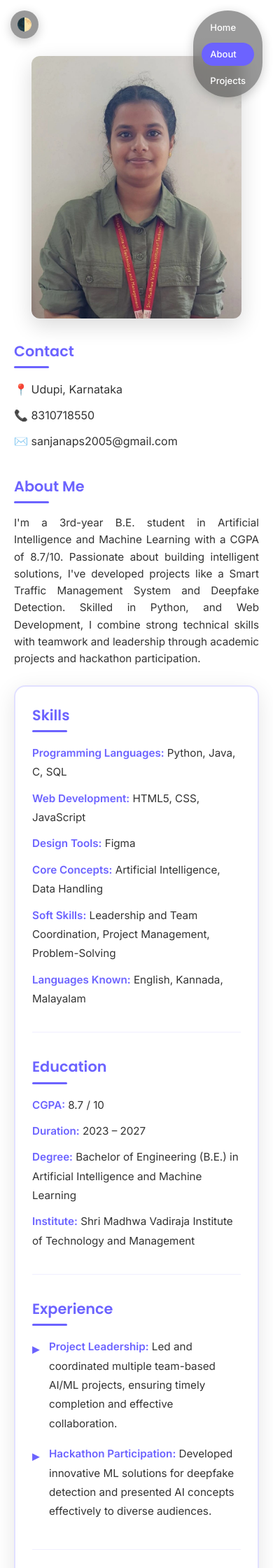
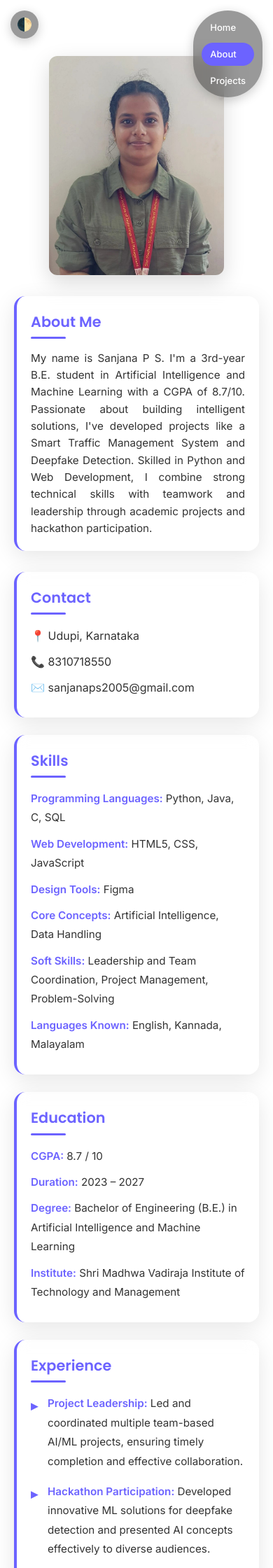
Before and after one commit to sanjana-ps12/Portfolio-, a Flask app: page /about in a window 390 px wide. Shown: the top 2240 px of the page at 70% size. Run offline with Flask 3, Linux system fonts and the light colour scheme.

Commit message:
upd commit

```diff
--- a/app.py
+++ b/app.py
@@ -26,6 +26,10 @@ def p2():
 def p3():
   return render_template('p3.html')
 
+@app.route('/p4')
+def p4():
+  return render_template('p4.html')
+
 
 if __name__ == '__main__':
   app.run(debug = True)
--- a/static/styles.css
+++ b/static/styles.css
@@ -208,19 +208,19 @@ nav a.active {
     padding: 100px 30px 50px;
 }
 
-.about-layout {
+/* Top Section: Image and About Me side by side */
+.about-top-section {
     display: grid;
-    grid-template-columns: 1fr 2fr;
-    gap: 40px;
+    grid-template-columns: auto 1fr;
+    gap: 30px;
     align-items: start;
+    margin-bottom: 30px;
 }
 
 /* Profile Image */
 .profile-image-wrapper {
-    position: sticky;
-    top: 120px;
     display: flex;
-    justify-content: center;
+    justify-content: flex-start;
     align-items: flex-start;
 }
 
@@ -239,67 +239,47 @@ nav a.active {
     box-shadow: 0 15px 40px rgba(108, 99, 255, 0.3);
 }
 
-/* About Content Wrapper */
-.about-content-wrapper {
-    display: flex;
-    flex-direction: column;
-    gap: 30px;
-}
-
-/* Standalone Info Sections (Contact & About Me) */
-.info-section-standalone {
-    margin-bottom: 0;
-    padding: 0;
-    border: none;
-}
-
-/* Transparent Box with Hover Effect */
-.info-box-transparent {
+/* Frosted Glass Box - Consistent styling for all boxes */
+.frosted-box {
     background: rgba(255, 255, 255, 0.2);
     backdrop-filter: blur(10px);
     -webkit-backdrop-filter: blur(10px);
     border-radius: 16px;
-    padding: 32px;
+    padding: 24px;
     box-shadow: 0 8px 32px rgba(0, 0, 0, 0.1);
-    border: 2px solid rgba(108, 99, 255, 0.2);
+    border-left: 4px solid #6C63FF;
     opacity: 0;
     transform: translateY(30px);
     transition: all 0.4s ease;
 }
 
-.info-box-transparent.visible {
+.frosted-box.visible {
     opacity: 1;
     transform: translateY(0);
 }
 
-.info-box-transparent:hover {
+.frosted-box:hover {
     background: rgba(108, 99, 255, 0.15);
-    border-color: rgba(108, 99, 255, 0.5);
+    border-left-color: #6C63FF;
     box-shadow: 0 12px 40px rgba(108, 99, 255, 0.25);
     transform: translateY(-5px);
 }
 
-[data-theme="dark"] .info-box-transparent {
+[data-theme="dark"] .frosted-box {
     background: rgba(26, 26, 26, 0.2);
-    border-color: rgba(108, 99, 255, 0.3);
+    border-left-color: #6C63FF;
 }
 
-[data-theme="dark"] .info-box-transparent:hover {
+[data-theme="dark"] .frosted-box:hover {
     background: rgba(108, 99, 255, 0.2);
-    border-color: rgba(108, 99, 255, 0.6);
+    border-left-color: #6C63FF;
 }
 
-/* Info Sections */
-.info-section {
-    margin-bottom: 32px;
-    padding-bottom: 24px;
-    border-bottom: 1px solid rgba(108, 99, 255, 0.1);
-}
-
-.info-section:last-child {
-    border-bottom: none;
-    margin-bottom: 0;
-    padding-bottom: 0;
+/* Content Grid: All other sections */
+.about-content-grid {
+    display: grid;
+    grid-template-columns: repeat(auto-fit, minmax(300px, 1fr));
+    gap: 30px;
 }
 
 .section-header {
@@ -436,24 +416,22 @@ nav a.active {
 
 /* Responsive Design for About Page */
 @media (max-width: 968px) {
-    .about-layout {
+    .about-top-section {
         grid-template-columns: 1fr;
         gap: 30px;
     }
 
     .profile-image-wrapper {
-        position: relative;
-        top: 0;
         display: flex;
         justify-content: center;
     }
 
     .profile-image {
-        max-width: 100%;
-        max-width: 300px;
+        max-width: 280px;
     }
 
-    .about-content-wrapper {
+    .about-content-grid {
+        grid-template-columns: 1fr;
         gap: 25px;
     }
 }
@@ -463,8 +441,8 @@ nav a.active {
         padding: 80px 20px 30px;
     }
 
-    .info-box-transparent {
-        padding: 24px;
+    .frosted-box {
+        padding: 20px;
     }
 
     .section-header {
@@ -477,6 +455,10 @@ nav a.active {
     .experience-list,
     .certificates-list {
         font-size: 0.95rem;
+    }
+
+    .profile-image {
+        max-width: 250px;
     }
 }
 
--- a/templates/About.html
+++ b/templates/About.html
@@ -16,16 +16,24 @@
     </nav>
 
     <div class="about-container">
-        <div class="about-layout">
-            <!-- Left Column: Profile Image -->
+        <!-- Top Section: Image and About Me side by side -->
+        <div class="about-top-section">
+            <!-- Profile Image -->
             <div class="profile-image-wrapper">
                 <img src="{{ url_for('static', filename='imag.jpg') }}" alt="Sanjana" class="profile-image">
             </div>
 
-            <!-- Right Column: Content -->
-            <div class="about-content-wrapper">
-                <!-- Contact Section - Outside Box -->
-                <div class="info-section-standalone">
+            <!-- About Me Box -->
+            <div class="frosted-box fade-in">
+                <h3 class="section-header">About Me</h3>
+                <p class="about-text">My name is Sanjana P S. I'm a 3rd-year B.E. student in Artificial Intelligence and Machine Learning with a CGPA of 8.7/10. Passionate about building intelligent solutions, I've developed projects like a Smart Traffic Management System and Deepfake Detection. Skilled in Python and Web Development, I combine strong technical skills with teamwork and leadership through academic projects and hackathon participation.</p>
+            </div>
+        </div>
+
+        <!-- Content Sections: Each in separate frosted boxes -->
+        <div class="about-content-grid">
+            <!-- Contact Box -->
+            <div class="frosted-box fade-in">
                 <h3 class="section-header">Contact</h3>
                 <div class="contact-info">
                     <p>📍 Udupi, Karnataka</p>
@@ -34,16 +42,8 @@
                 </div>
             </div>
 
-                <!-- About Me Section - Outside Box -->
-                <div class="info-section-standalone">
-                    <h3 class="section-header">About Me</h3>
-                    <p class="about-text">I'm a 3rd-year B.E. student in Artificial Intelligence and Machine Learning with a CGPA of 8.7/10. Passionate about building intelligent solutions, I've developed projects like a Smart Traffic Management System and Deepfake Detection. Skilled in Python, and Web Development, I combine strong technical skills with teamwork and leadership through academic projects and hackathon participation.</p>
-                </div>
-
-                <!-- Transparent Box with Skills, Education, Experience, Certificates -->
-                <div class="info-box-transparent fade-in">
-                    <!-- Skills Section -->
-                    <div class="info-section">
+            <!-- Skills Box -->
+            <div class="frosted-box fade-in">
                 <h3 class="section-header">Skills</h3>
                 <div class="skills-content">
                     <p><strong>Programming Languages:</strong> Python, Java, C, SQL</p>
@@ -55,8 +55,8 @@
                 </div>
             </div>
 
-                    <!-- Education Section -->
-                    <div class="info-section">
+            <!-- Education Box -->
+            <div class="frosted-box fade-in">
                 <h3 class="section-header">Education</h3>
                 <div class="education-content">
                     <p><strong>CGPA:</strong> 8.7 / 10</p>
@@ -66,8 +66,8 @@
                 </div>
             </div>
 
-                    <!-- Experience Section -->
-                    <div class="info-section">
+            <!-- Experience Box -->
+            <div class="frosted-box fade-in">
                 <h3 class="section-header">Experience</h3>
                 <ul class="experience-list">
                     <li><strong>Project Leadership:</strong> Led and coordinated multiple team-based AI/ML projects, ensuring timely completion and effective collaboration.</li>
@@ -75,8 +75,8 @@
                 </ul>
             </div>
 
-                    <!-- Certificates & Awards Section -->
-                    <div class="info-section">
+            <!-- Certificates & Awards Box -->
+            <div class="frosted-box fade-in">
                 <h3 class="section-header">Certificates & Awards</h3>
                 <ul class="certificates-list">
                     <li>Responsive Web Development with HTML5, CSS3, JavaScript — <em>Infosys Springboard</em></li>
@@ -84,8 +84,6 @@
                     <li>Python, JavaScript, SQL Certification — <em>HackerRank</em></li>
                     <li><strong>Academic Recognition:</strong> Letter of Appreciation for Outstanding Academic Performance in Semester Examinations.</li>
                 </ul>
-                    </div>
-                </div>
             </div>
         </div>
     </div>
```
Also changed, not shown: templates/Project.html (+15 -0 lines), templates/p4.html (added, +67 -0 lines). Lines whose indentation alone changed are shown as unchanged.
